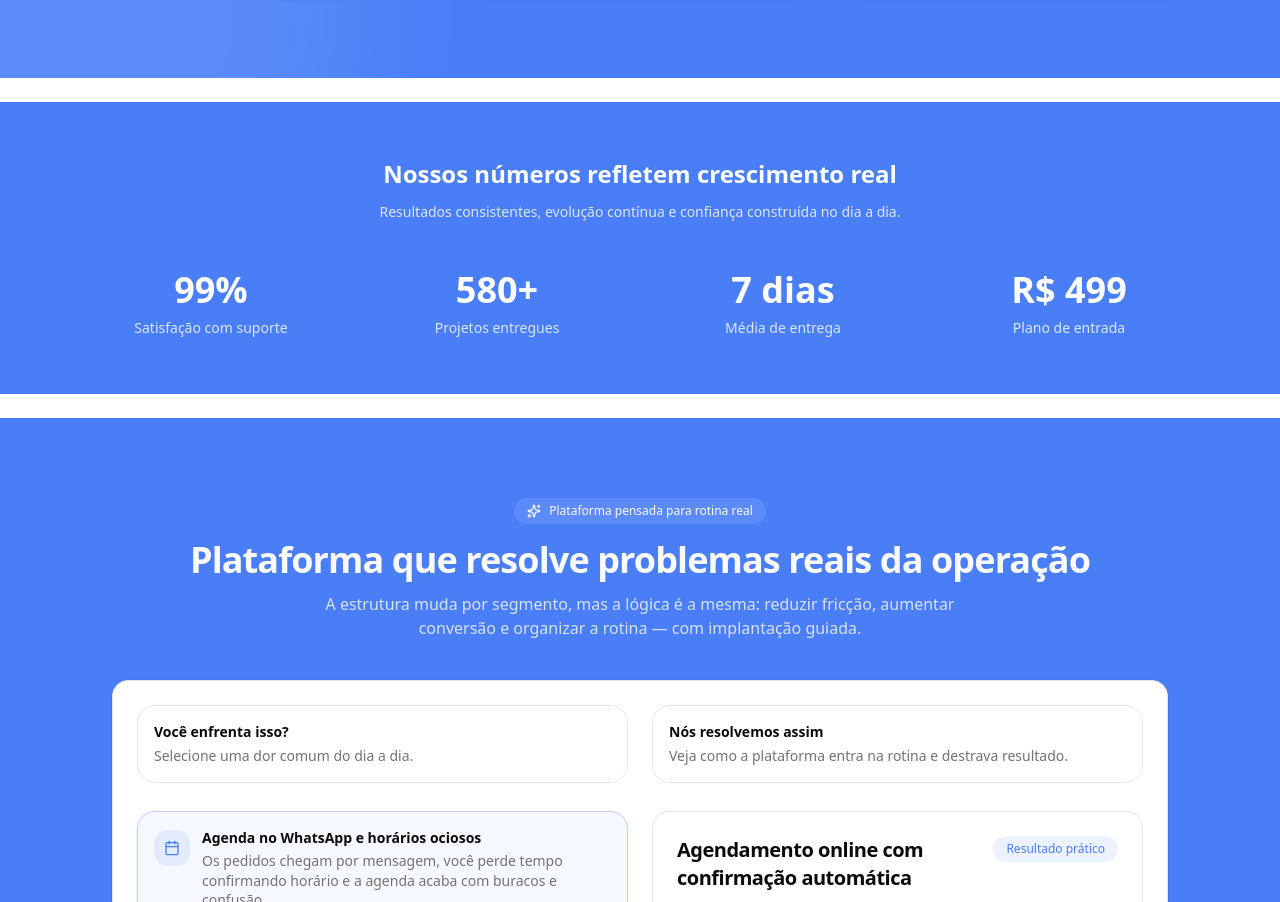
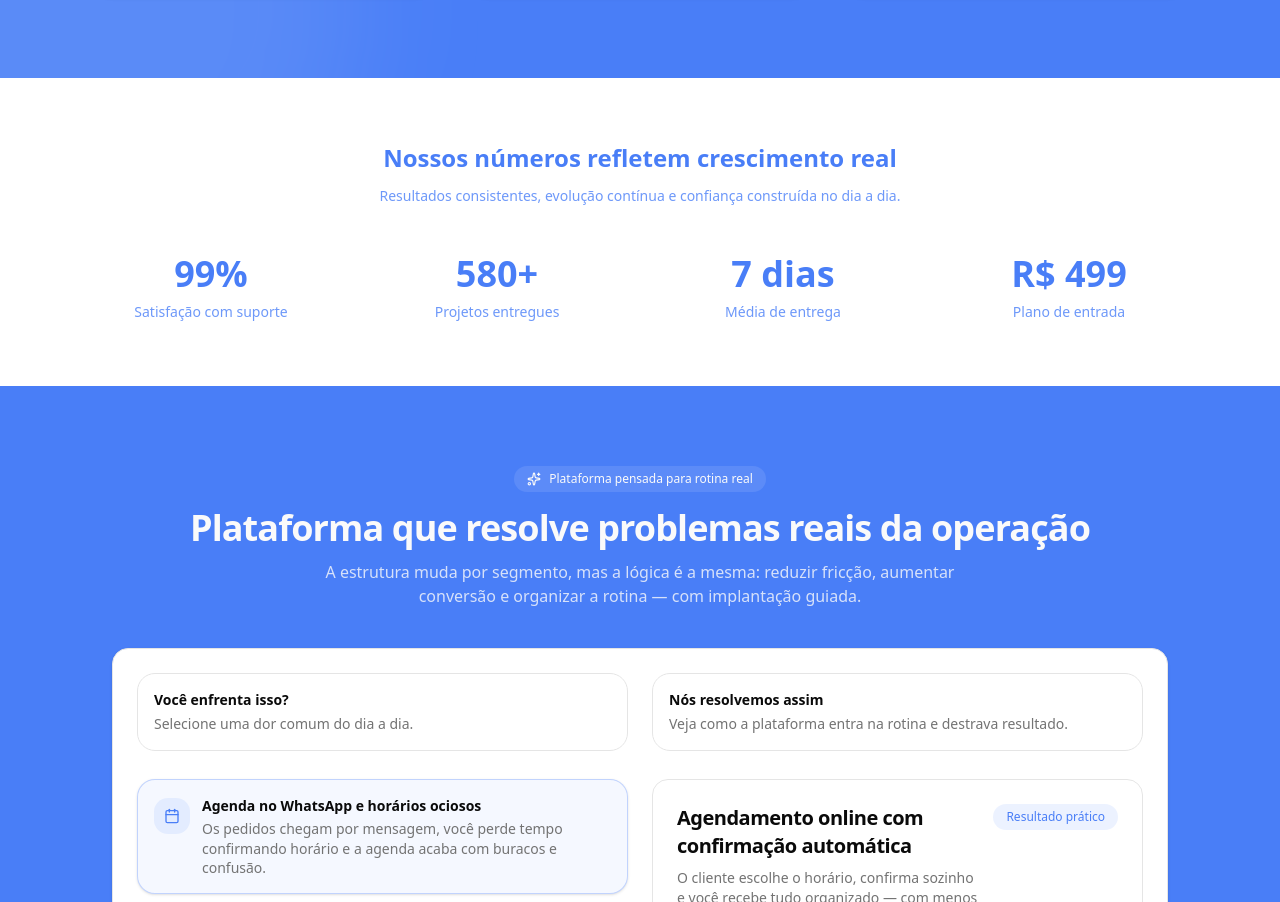
Before and after one commit to MAGAIVERH/landing-sales, a Next.js app: page / in a window 1280 px wide. Shown: the part 2422-3324 px from the top of the page. Built offline with nearby package versions, Linux system fonts and the light colour scheme.

Commit message:
feat(marketing): add stats and counter to section

```diff
--- a/app/components/counter.tsx
+++ b/app/components/counter.tsx
@@ -82,7 +82,7 @@ export const Counter = ({
   }, [baseValue, dailyIncrement]);
 
   return (
-    <p ref={ref} className='text-4xl font-semibold text-white transition-all'>
+    <p ref={ref} className='text-4xl font-semibold text-primary transition-all'>
       {value}
       {suffix}
     </p>
--- a/app/components/stats.tsx
+++ b/app/components/stats.tsx
@@ -2,13 +2,13 @@ import { Counter } from './counter';
 
 export const Stats = () => {
   return (
-    <section className='mt-4 bg-primary py-14'>
+    <section className=' py-10 text-primary-foreground'>
       <div className='mx-auto max-w-6xl px-6'>
         <div className='mb-12 text-center'>
-          <h3 className='text-2xl font-semibold text-white'>
+          <h3 className='text-2xl font-semibold text-primary'>
             Nossos números refletem crescimento real
           </h3>
-          <p className='mt-3 text-sm text-white/80'>
+          <p className='mt-3 text-sm text-primary/80'>
             Resultados consistentes, evolução contínua e confiança construída no
             dia a dia.
           </p>
@@ -16,23 +16,25 @@ export const Stats = () => {
 
         <div className='grid gap-10 text-center sm:grid-cols-2 md:grid-cols-4'>
           <div>
-            <p className='text-4xl font-semibold text-white'>99%</p>
-            <p className='mt-2 text-sm text-white/80'>Satisfação com suporte</p>
+            <p className='text-4xl font-semibold text-primary'>99%</p>
+            <p className='mt-2 text-sm text-primary/80'>
+              Satisfação com suporte
+            </p>
           </div>
 
           <div>
             <Counter baseValue={579} />
-            <p className='mt-2 text-sm text-white/80'>Projetos entregues</p>
+            <p className='mt-2 text-sm text-primary/80'>Projetos entregues</p>
           </div>
 
           <div>
-            <p className='text-4xl font-semibold text-white'>7 dias</p>
-            <p className='mt-2 text-sm text-white/80'>Média de entrega</p>
+            <p className='text-4xl font-semibold text-primary'>7 dias</p>
+            <p className='mt-2 text-sm text-primary/80'>Média de entrega</p>
           </div>
 
           <div>
-            <p className='text-4xl font-semibold text-white'>R$ 499</p>
-            <p className='mt-2 text-sm text-white/80'>Plano de entrada</p>
+            <p className='text-4xl font-semibold text-primary'>R$ 499</p>
+            <p className='mt-2 text-sm text-primary/80'>Plano de entrada</p>
           </div>
         </div>
       </div>
```
